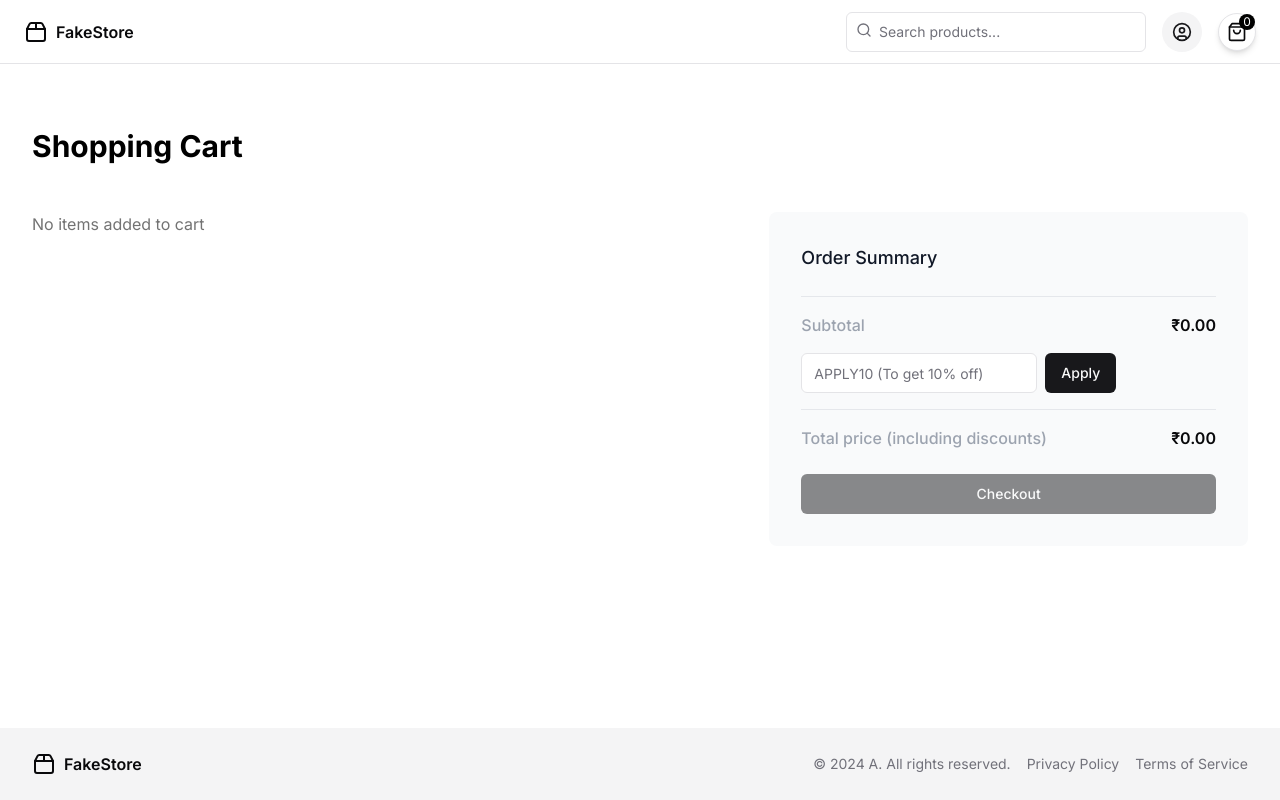
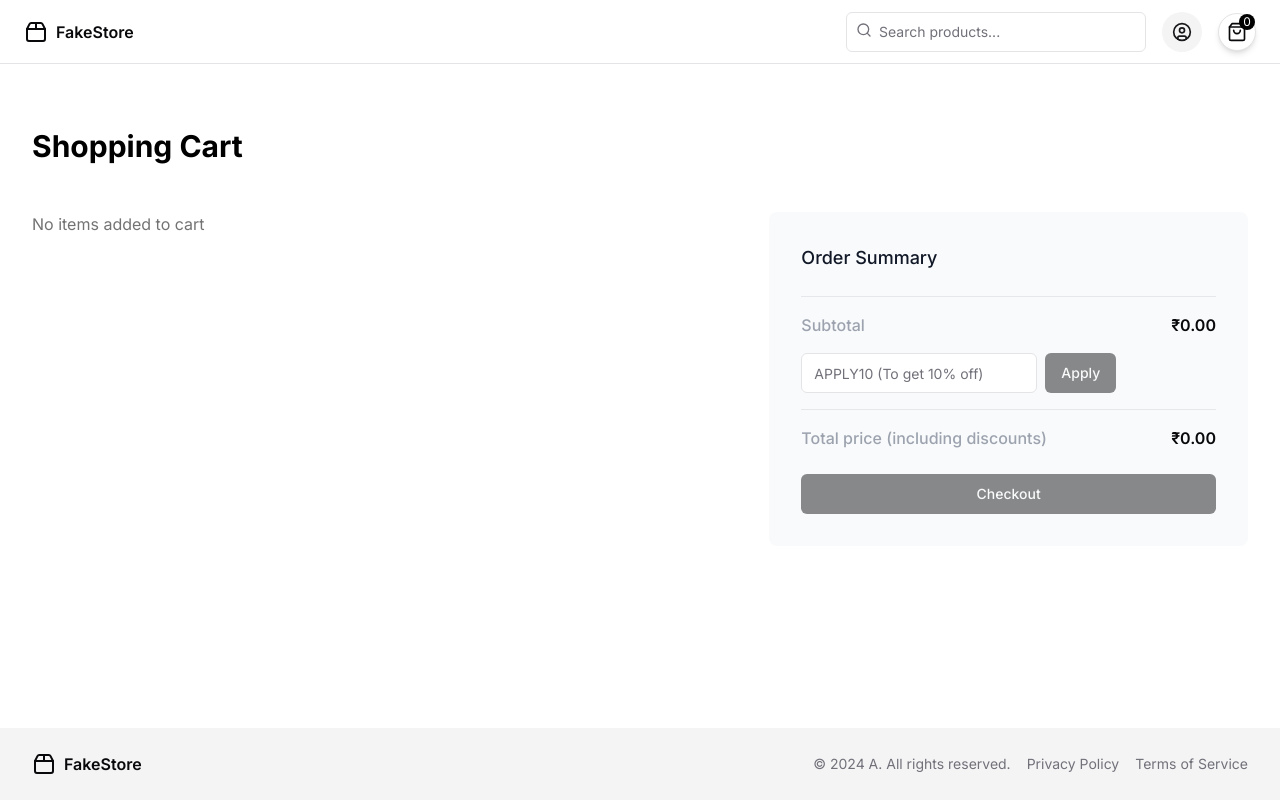
Before and after one commit to Deepansh05dk/ecommerce-assignment, a Next.js app: page /cart in a window 1280 px wide. Built offline with nearby package versions, Linux system fonts and the light colour scheme.

Commit message:
improve discount logic

```diff
--- a/app/(platform)/cart/_components/summary.tsx
+++ b/app/(platform)/cart/_components/summary.tsx
@@ -78,7 +78,7 @@ const Summary = () => {
         <div className="flex w-full justify-between items-center space-x-2">
           <div className="flex space-x-2 ">
             <Input type="text" onChange={(e) => setDiscountCode(e.target.value)} placeholder="APPLY10 (To get 10% off)" />
-            <Button onClick={handleDiscount} type="submit">Apply</Button>
+            <Button disabled={items.length === 0} onClick={handleDiscount} type="submit">Apply</Button>
           </div>
           {discount && <Currency value={-(totalPrice - discountedPrice)} />}
         </div>
```
